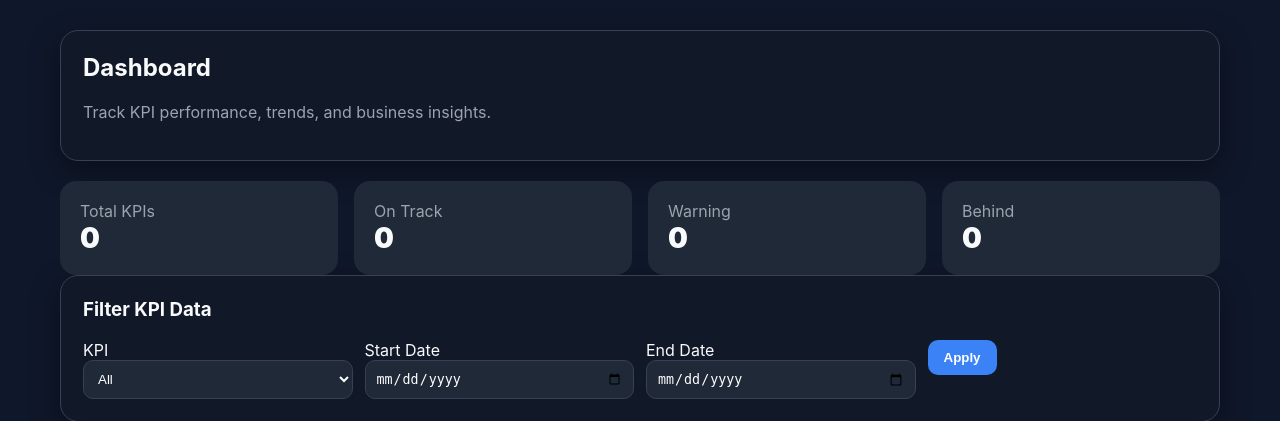
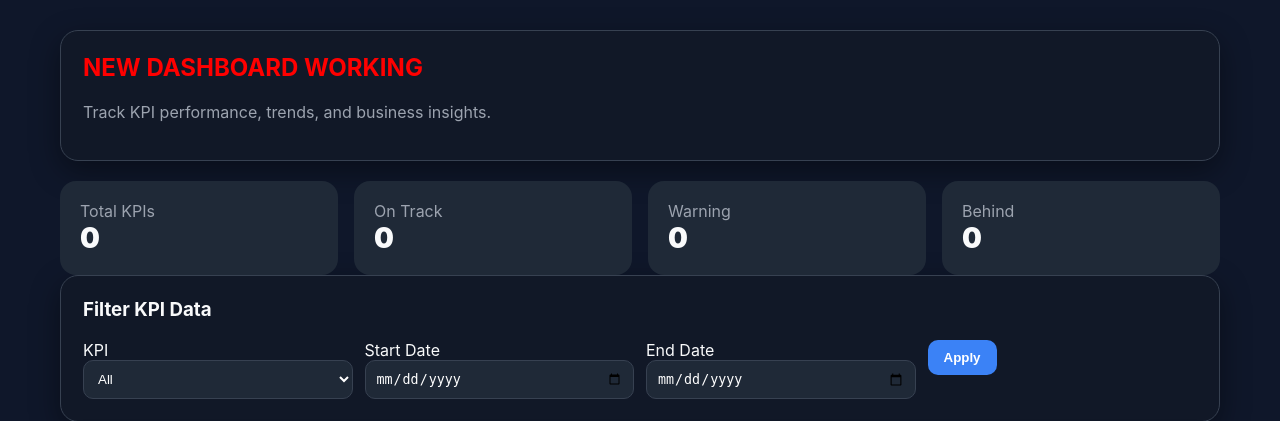
Before and after one commit to hamidmiakheiluni/insightkpi, a Flask app: page /dashboard in a window 1280 px wide. Shown: the part 69-490 px from the top of the page. Run offline with Flask 3, Linux system fonts and the light colour scheme; the visitor is signed in with stand-in values (Sample User, id 1); data that the repository does not hold is empty.

Commit message:
test dashboard change

```diff
--- a/app/templates/dashboard.html
+++ b/app/templates/dashboard.html
@@ -30,7 +30,7 @@
 
   <!-- HEADER -->
   <div class="card">
-    <h2>Dashboard</h2>
+    <h2 style="color:red;">NEW DASHBOARD WORKING</h2>
     <p class="subtitle">Track KPI performance, trends, and business insights.</p>
   </div>
 
```
